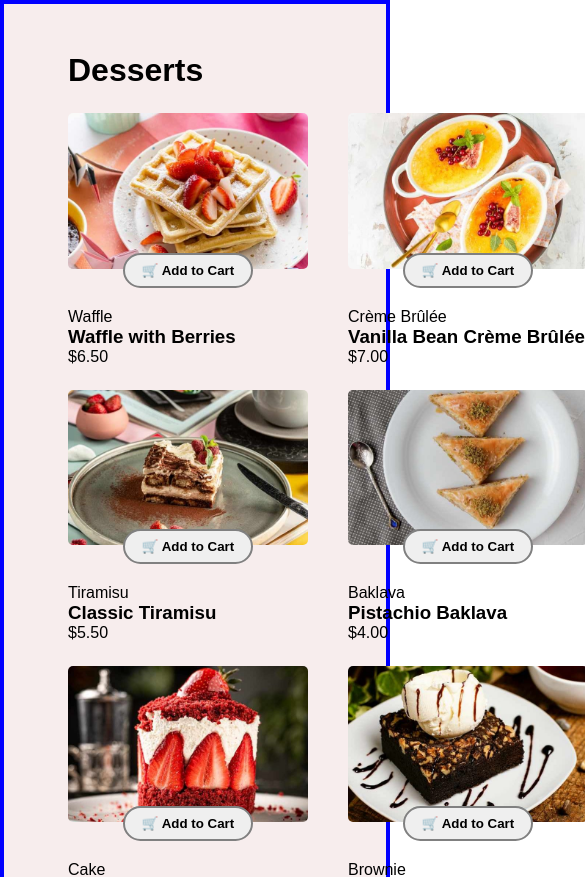
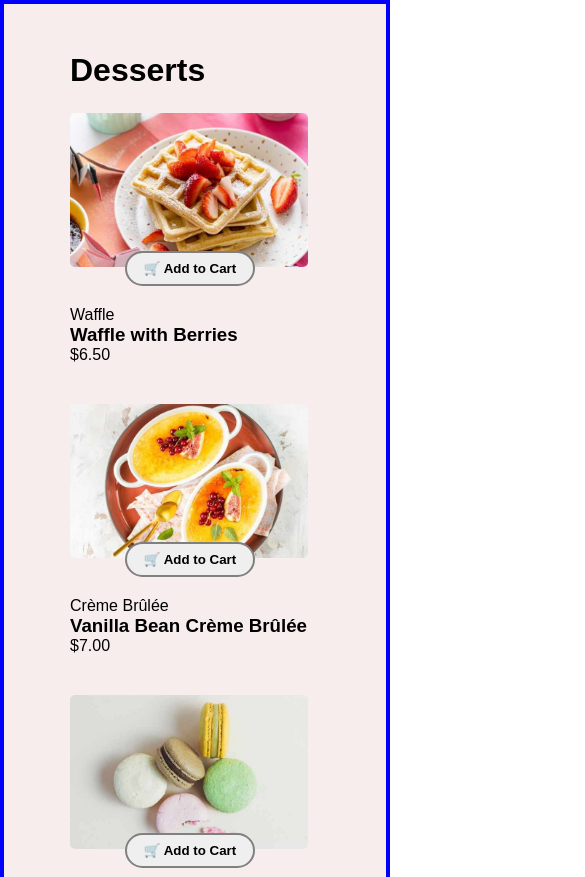
Before and after one commit to Tayobonferejo/cart-react, a React (Create React App) app: page / in a window 390 px wide. Shown: the top 877 px of the page, 585 px wide, since content can reach past the window. Built offline with nearby package versions, Linux system fonts and the light colour scheme.

Commit message:
working on mobile responsiveness

```diff
--- a/src/Cart.css
+++ b/src/Cart.css
@@ -1,8 +1,9 @@
 .cart {
-    width: 350px;
+    width: 330px;
     height: fit-content;
     border-radius: 5px;
     padding: 2rem;
+    border: 2px solid blue;
     background-color: rgb(255, 255, 255);
 }
 
--- a/src/Product.css
+++ b/src/Product.css
@@ -1,16 +1,20 @@
 .coffee-choice {
-    width: 280px;
+    width: 250px;
     margin-bottom: 1.5rem;
 }
 
 .parent-cart {
     display: grid;
     grid-template-columns: auto auto auto;
-    max-width: 60%;
+    gap: 1rem;
+    width: 60%;
 }
 
+
 img {
-    width: 240px;
+    /* width: 240px;
+     */
+    width: 95%;
     border-radius: 5px;
 }
 
@@ -68,3 +72,25 @@ img {
   font-size: 16px;
   font-weight: bold;
 }
+
+
+
+@media (max-width: 1000px) {
+
+  .parent-cart {
+      display: grid;
+      grid-template-columns: auto auto ;
+      gap: 1rem;
+      max-width: 60%;
+  }
+}
+
+@media (max-width: 600px) {
+
+  .parent-cart {
+      display: grid;
+      grid-template-columns: auto;
+      gap: 1rem;
+      max-width: 60%;
+  }
+}
--- a/src/Product.jsx
+++ b/src/Product.jsx
@@ -86,6 +86,7 @@ function Product({ products, setProducts, cart, setCart, quantities, setQuantiti
             <source media="(min-width:768px)" srcSet={product.image.tablet} />
             <source media="(max-width:767px)" srcSet={product.image.mobile} />
             <img src={product.image.thumbnail} alt={product.name} />
+
           </picture>
 
           {quantities[index] === 0 ? (
--- a/src/index.css
+++ b/src/index.css
@@ -24,5 +24,16 @@ p {
   background-color: rgb(247, 237, 237);
   padding: 3rem 4rem;
   display: flex;
+  gap: 9px;
   justify-content: space-between;
 }
+
+
+@media (max-width: 600px) {
+
+    #root {
+      flex-direction: column;
+      justify-content: center;
+      align-items: center;
+  }
+}
```
